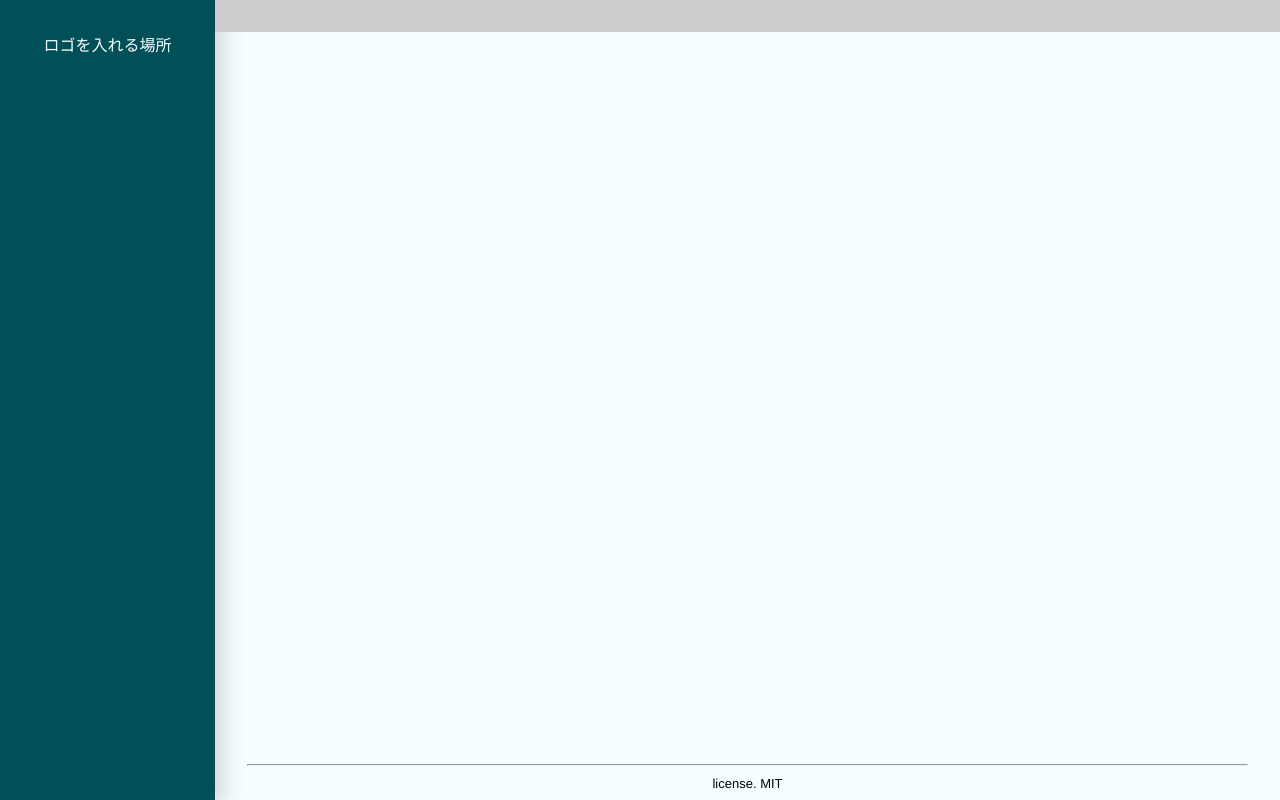
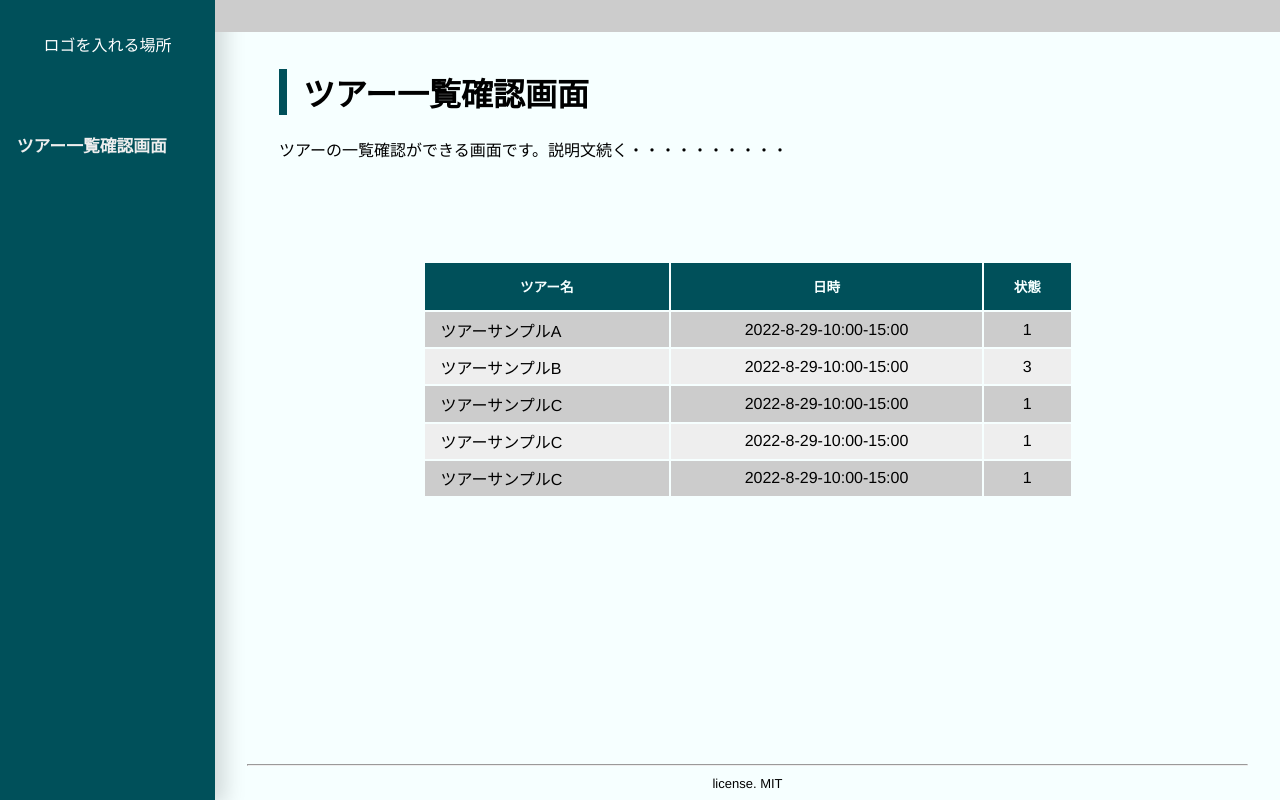
Before and after one commit to e-harp-intern/R4FY, a Vue app in the folder web/: page /tourslist in a window 1280 px wide. Built offline with nearby package versions, Linux system fonts and the light colour scheme.

Commit message:
#6 ツアー一覧画面追加

```diff
--- a/web/src/components/SideMenu.vue
+++ b/web/src/components/SideMenu.vue
@@ -12,6 +12,7 @@
         >
           <router-link :to="value.path">{{ value.title }}</router-link>
         </li>
+        <li><router-link to="/tourslist">ツアー一覧確認画面</router-link></li>
       </ul>
     </nav>
   </div>
--- a/web/src/router/index.js
+++ b/web/src/router/index.js
@@ -12,6 +12,11 @@ const routes = [
       layout: "simple",
     },
   },
+  {
+    path: "/tourslist",
+    name: "tourslist",
+    component: () => import("../views/ToursListView.vue"),
+  },
 ];
 
 const router = new VueRouter({
--- a/web/src/views/LoginView.vue
+++ b/web/src/views/LoginView.vue
@@ -83,7 +83,7 @@ export default {
   methods: {
     async login() {
       const apiLogin = "/api/v1/login";
-      const nextPage = "/home";
+      const nextPage = "/tourslist";
 
       try {
         // ロード中にする
--- /dev/null
+++ b/web/src/views/ToursListView.vue
@@ -0,0 +1,79 @@
+<template>
+  <div id="tours-list-page">
+    <h1>ツアー一覧確認画面</h1>
+    <p>ツアーの一覧確認ができる画面です。説明文続く・・・・・・・・・・</p>
+    <table>
+      <thead>
+        <tr>
+          <th>ツアー名</th>
+          <th>日時</th>
+          <th>状態</th>
+        </tr>
+      </thead>
+      <tbody>
+        <tr>
+          <td>ツアーサンプルA</td>
+          <td>2022-8-29-10:00-15:00</td>
+          <td>1</td>
+        </tr>
+        <tr>
+          <td>ツアーサンプルB</td>
+          <td>2022-8-29-10:00-15:00</td>
+          <td>3</td>
+        </tr>
+        <tr>
+          <td>ツアーサンプルC</td>
+          <td>2022-8-29-10:00-15:00</td>
+          <td>1</td>
+        </tr>
+        <tr>
+          <td>ツアーサンプルC</td>
+          <td>2022-8-29-10:00-15:00</td>
+          <td>1</td>
+        </tr>
+        <tr>
+          <td>ツアーサンプルC</td>
+          <td>2022-8-29-10:00-15:00</td>
+          <td>1</td>
+        </tr>
+      </tbody>
+    </table>
+  </div>
+</template>
+
+<script></script>
+
+<style lang="scss" scoped>
+/*テーブル全体の設定*/
+table {
+  //border-collapse: collapse;
+  margin: 100px auto;
+  padding: 0;
+  width: 650px;
+}
+/*テーブルの色分け*/
+table thead tr {
+  background-color: var(--color-theme);
+  color: var(--color-white);
+}
+table tbody tr:nth-child(odd) {
+  background-color: var(--color-gray);
+}
+table tr:nth-child(even) {
+  background-color: var(--color-light-gray);
+}
+/*テーブル内の要素ごとの配置*/
+table thead th {
+  font-size: 0.85em;
+  padding: 1em;
+}
+table th,
+table td {
+  padding: 0.35em 1em;
+}
+//列ごとにalignする
+table td:nth-of-type(2),
+table td:nth-of-type(3) {
+  text-align: center;
+}
+</style>
```
Also changed, not shown: 1 other file (tests, documents, lock files or other folders).
